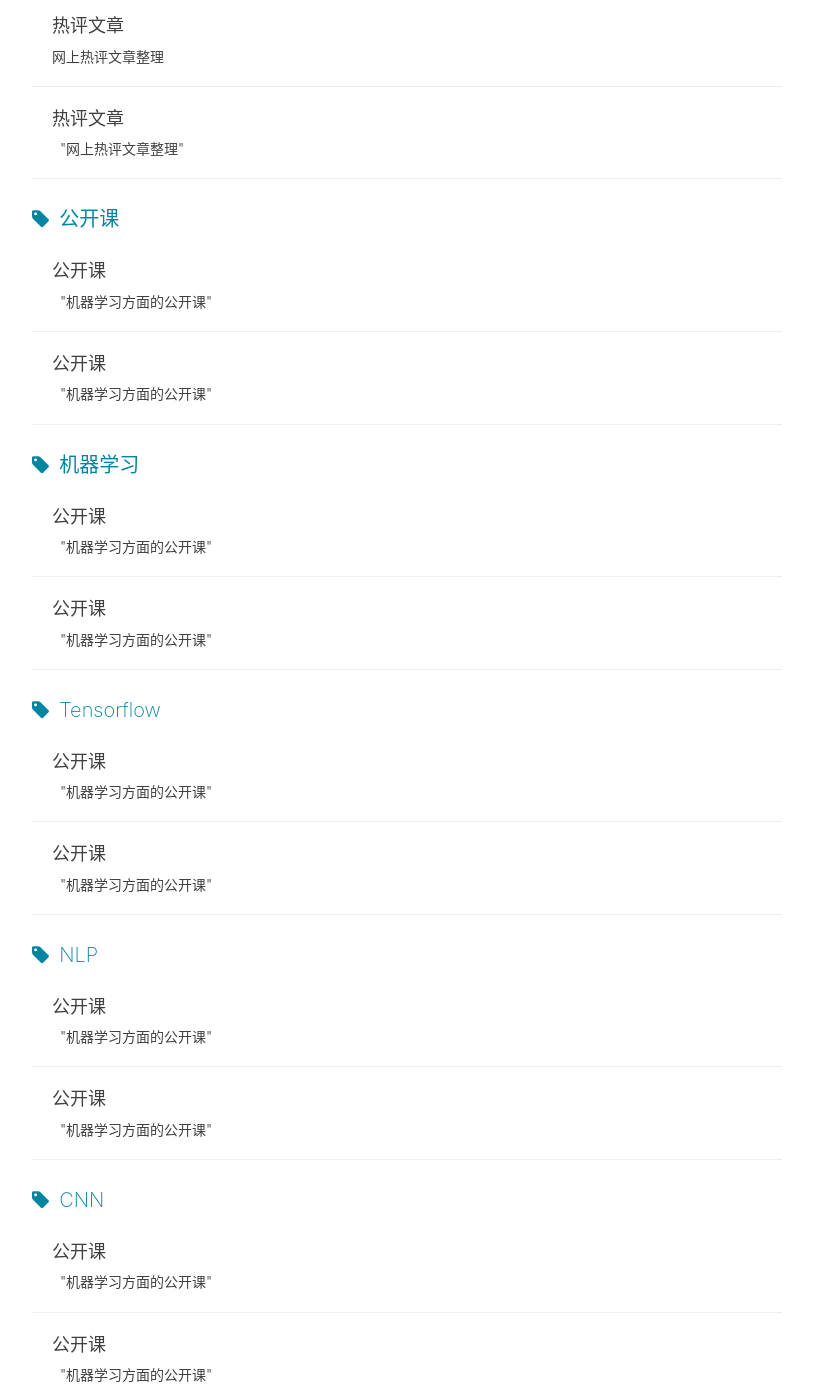
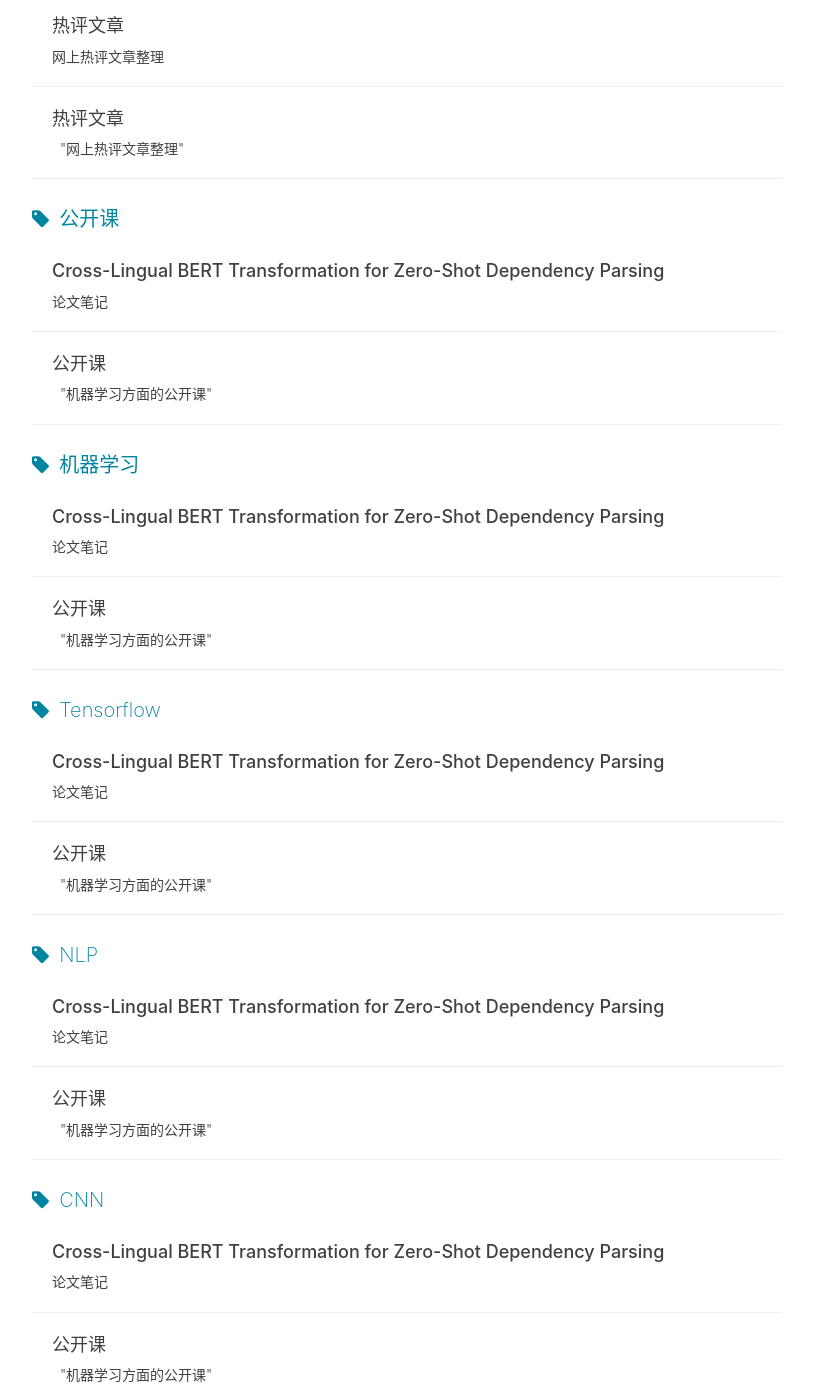
Before and after one commit to procjx/procjx.github.io.old, a Jekyll site: the page built from tags.html, in a window 1280 px wide and 1400 px high, scrolled down 1146 px. Shown: the whole window, without its empty margins (233-1046 px from the left). Built offline with Jekyll 4.4.1, drawn with Linux system fonts in a browser that asks for light colours; nearby versions of some CDN libraries; comment, search, counter and statistics services are not loaded.

Commit message:
Update 2019-11-1-paper.md

```diff
--- a/_posts/2019-11-1-paper.md
+++ b/_posts/2019-11-1-paper.md
@@ -1,8 +1,8 @@
 ---
 layout:     post
-title:      "公开课"
-subtitle:   "机器学习方面的公开课"
-date:       2017-11-26 23:00:00
+title:      "Cross-Lingual BERT Transformation for Zero-Shot Dependency Parsing"
+subtitle:   "论文笔记"
+date:       2019-1-1 10:00:00
 author:     "Procjx"
 header-img: "img/blog/machine-learning.jpg"
 catalog: hello true
```
